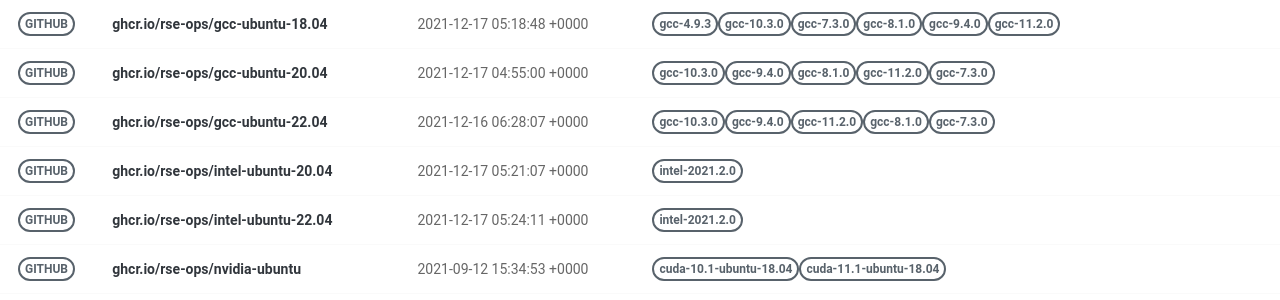
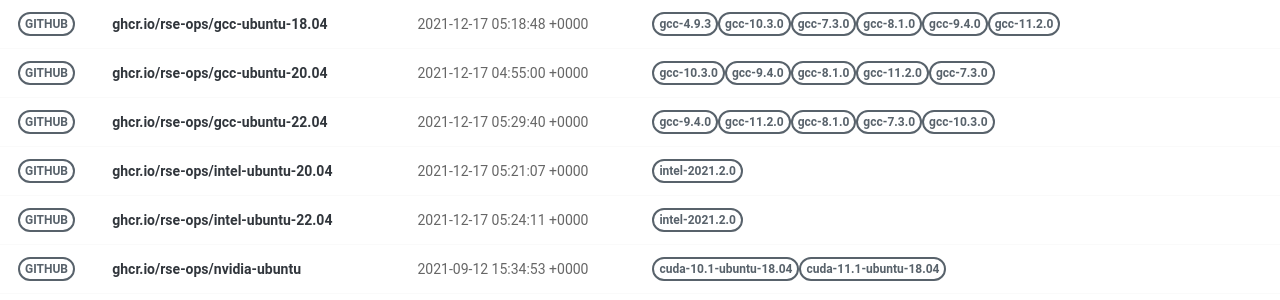
Before and after one commit to rse-ops/docker-images, a Jekyll site: the page built from pages/index.md, in a window 1280 px wide. Shown: the part 375-675 px from the top of the page. Built offline with Jekyll 4.4.1, drawn with Linux system fonts in a browser that asks for light colours; nearby versions of some CDN libraries.

Commit message:
Automated push to update library 2021-12-17

```diff
--- a/_library/ghcr.io-rse-ops-gcc-ubuntu-22.04.md
+++ b/_library/ghcr.io-rse-ops-gcc-ubuntu-22.04.md
@@ -1,14 +1,11 @@
 ---
 layout: container
 name: ghcr.io/rse-ops/gcc-ubuntu-22.04
-updated_at: 2021-12-16 06:28:07.275332
+updated_at: 2021-12-17 05:29:40.812878
 
 
 container_url: https://github.com/orgs/rse-ops/packages/container/package/gcc-ubuntu-22.04
 versions:
- - tag: gcc-10.3.0
-   dockerfile: https://github.com/rse-ops/docker-images/blob/main/ubuntu/gcc/Dockerfile
-   manifest: https://crane.ggcr.dev/manifest/ghcr.io/rse-ops/gcc-ubuntu-22.04:gcc-10.3.0
  - tag: gcc-9.4.0
    dockerfile: https://github.com/rse-ops/docker-images/blob/main/ubuntu/gcc/Dockerfile
    manifest: https://crane.ggcr.dev/manifest/ghcr.io/rse-ops/gcc-ubuntu-22.04:gcc-9.4.0
```
Also changed, not shown: other parts of _library/ghcr.io-rse-ops-gcc-ubuntu-22.04.md (+3 -0 lines).
